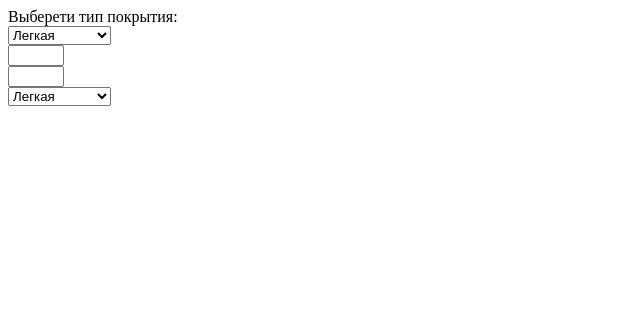
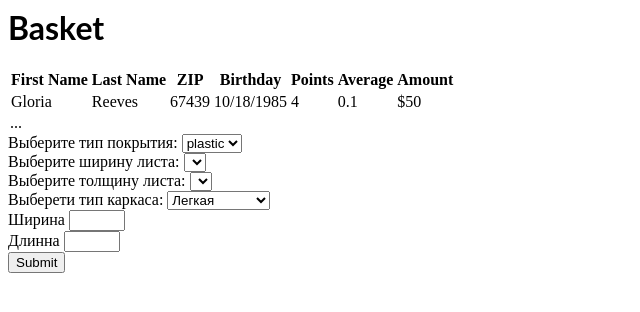
Before and after one commit to aleksei-gazov/calk, a React (Create React App) app: page / in a window 1280 px wide. Shown: the top 312 px of the page, without its empty margins (0-640 px from the left). Built offline with nearby package versions, Linux system fonts and the light colour scheme.

Commit message:
6 files modified, 2 added

```diff
--- a/App.tsx
+++ b/App.tsx
@@ -1,10 +1,15 @@
 import * as React from 'react';
+import Basket from './Basket';
 import { DataInput } from './DataInput';
 import './style.css';
 
+
 export default function App() {
+
+
   return (
     <div>
+      <Basket/>
     <DataInput/>
     </div>
   );
--- /dev/null
+++ b/Basket.tsx
@@ -0,0 +1,36 @@
+import * as React from 'react';
+
+const Basket = () => {
+    return (
+        <div>
+           <h1>Basket</h1>
+           <table >
+	<thead>
+		<tr>
+			<th>First Name</th>
+			<th>Last Name</th>
+			<th>ZIP</th>
+			<th>Birthday</th>
+			<th>Points</th>
+			<th>Average</th>
+			<th>Amount</th>
+		</tr>
+	</thead>
+	<tbody>
+		<tr>
+			<td>Gloria</td>
+			<td>Reeves</td>
+			<td>67439</td>
+			<td>10/18/1985</td>
+			<td>4</td>
+			<td>0.1</td>
+			<td>$50</td>
+		</tr>
+		...
+	</tbody>
+</table>
+        </div>
+    );
+};
+
+export default Basket;
--- a/DataInput.tsx
+++ b/DataInput.tsx
@@ -1,26 +1,110 @@
 import * as React from 'react';
-import { InitialStateType } from './dataReducer';
+import { InitialStateType } from './configReducer';
 import { Input } from './Input';
 import { Selector } from './Selector';
 import { useAppSelector } from './store';
 import './style.css';
+import {useForm} from 'react-hook-form';
+import { InitialDataStateType } from './dataReducer';
 
 export const DataInput = () => {
-  const data = useAppSelector<InitialStateType[]>(state=> state.data)
+  const config = useAppSelector<InitialStateType[]>(state=> state.config)
+  const data = useAppSelector<InitialDataStateType[]>(state=> state.data)
+const [materiallFilter, setMateriallFilter] = React.useState('')
+  const { register, handleSubmit } = useForm()
+  const onSubmit = data => {
+    console.log('data: ', data)
+  }
+let set =new Set( data.map(i=> {
+  if(i.type === 'list') {
+    return i.material
+  }
+}))
+set.delete(undefined)
+let arr =  [...set]
 
-const onSelectValue = () => {
-
+const onSelector = (e) => {
+  setMateriallFilter(e.currentTarget.value)
+  // console.log(e.currentTarget.value)
 }
-
+console.log(materiallFilter)
   return (
     <div>
-      <div>
+     <div>
+<label>Выберите тип покрытия:   </label>
+<select onChange={onSelector}>
+{arr.map(i=> {
+           return (
+<option  value={i} >{i}</option>
+           )
+       })}
+</select>
+</div>
+       <form onSubmit={handleSubmit(onSubmit)}>
+       <div>
+<label>Выберите ширину листа:   </label>
+<select  {...register('width')}>
+{data.map(i=> {
+  if(i.material === materiallFilter) {
+    return (
+      <option  value={i. width} >{i. width}</option>
+                 )}
+       })}
+</select>
+</div>
+       <div>
+<label>Выберите толщину листа:   </label>
+<select  {...register('thickness')}>
+{data.map(i=> {
+  if(i.material === materiallFilter) {
+    return (
+      <option  value={i.thickness} >{i.thickness}</option>
+                 )}
+       })}
+</select>
+</div>
+<div>
+<label>Выберети тип каркаса:   </label>
+<select  {...register('frame')}>
+{config.map(i=> {
+         if(i.type === 'frame') {
+           return (
+<option  value={i.name} >{i.name}</option>
+           )
+         }
+       })}
+</select>
+</div>
+<div>
+         <label>Ширина  </label>
+<input
+  type="number"
+  min={config[1].min}
+  max={config[1].max}
+  name="example"
+  {...register('roof width')}
+/>
+         </div>
+<div>
+<label>Длинна </label>
+<input
+  type="number"
+  min={config[0].min}
+  max={config[0].max}
+  name="exampleRequired"
+  {...register('roof length')}
+/>
+</div>
+<div>
+<input type="submit" />
+</div>
+</form>
+      {/* <div>
       <span>Выберети тип покрытия:</span> <Selector data={data} onSelectValue={onSelectValue}/>
-      </div>
-    <Input />
+      </div>  */}
+    {/* <Input />
     <Input/>
-    <Selector data={data} onSelectValue={onSelectValue}/>
-
+    <Selector data={data} onSelectValue={onSelectValue}/> */}
     </div>
   );
 }
--- a/Input.tsx
+++ b/Input.tsx
@@ -1,5 +1,6 @@
 import * as React from 'react';
 import './style.css';
+
 
 type InpytPropsType = {
   type: string;
@@ -8,9 +9,13 @@ type InpytPropsType = {
 }
 
 export const Input =() => {
+
+
+
   return (
     <div>
-      <input type={'number'} min={10} max={20} />
+
+      {/* <input type={'number'} min={10} max={20} /> */}
     </div>
   );
 }
--- /dev/null
+++ b/configReducer.ts
@@ -0,0 +1,75 @@
+
+
+const initialstate: InitialStateType[] = [
+  {
+    type: "size",
+    key: "length",
+    name: "Длина",
+    min: 5,
+    max: 50,
+    step: 0.2
+  },
+  {
+    type: "size",
+    key: "width",
+    name: "Ширина",
+    min: 5,
+    max: 25,
+    step: 0.2
+  },
+  {
+    type: "frame",
+    key: "light",
+    name: "Легкая",
+    step: 1.2
+  },
+  {
+    type: "frame",
+    key: "standard",
+    name: "Стандартная",
+    step: 1
+  },
+  {
+    type: "frame",
+    key: "strong",
+    name: "Усиленная",
+    step: 0.8
+  },
+  {
+    type: "material",
+    key: "metal",
+    name: "Метал"
+  },
+  {
+    type: "material",
+    key: "plastic",
+    name: "Пластик"
+  },
+  {
+    type: "fix",
+    key: "plastic",
+    name: "Пластик",
+    value: 10
+  },
+  {
+    type: "fix",
+    key: "metal",
+    name: "Металл",
+    value: 5
+  }
+]
+
+export type InitialStateType = {
+  type: string
+    key: string
+    name: string
+    min?: number
+    max?: number
+    step?: number
+    value?: number
+}
+export const configReducer = (state= initialstate, action) => {
+  switch(action.type) {
+    default: return state
+  }
+}
--- a/dataReducer.ts
+++ b/dataReducer.ts
@@ -1,75 +1,152 @@
 
 
-const initialstate: InitialStateType[] = [
+export type InitialDataStateType = {
+  type: string
+  name: string
+  material?: string
+  unit: string
+  width?: number
+  thickness?: number
+  price: number
+}
+
+const initialstate: InitialDataStateType[] = [
   {
-    type: "size",
-    key: "length",
-    name: "Длина",
-    min: 5,
-    max: 50,
-    step: 0.2
+      type: "list",
+      name: "Лист-1 0.5 ширина 1.8м",
+      material: "plastic",
+      unit: "м2",
+      width: 1.8,
+      thickness: 0.5,
+      price: 12
   },
   {
-    type: "size",
-    key: "width",
-    name: "Ширина",
-    min: 5,
-    max: 25,
-    step: 0.2
+      type: "list",
+      name: "Лист-2 0.5 ширина 1.5м",
+      material: "plastic",
+      unit: "м2",
+      width: 1.5,
+      thickness: 0.5,
+      price: 15
   },
   {
-    type: "frame",
-    key: "light",
-    name: "Легкая",
-    step: 1.2
+      type: "list",
+      name: "Лист-3 0.5 ширина 1.2м",
+      material: "plastic",
+      unit: "м2",
+      width: 1.2,
+      thickness: 0.5,
+      price: 15
   },
   {
-    type: "frame",
-    key: "standard",
-    name: "Стандартная",
-    step: 1
+      type: "list",
+      name: "Лист-4 0.7 ширина 1.8м",
+      material: "plastic",
+      unit: "м2",
+      width: 1.8,
+      thickness: 0.7,
+      price: 17
   },
   {
-    type: "frame",
-    key: "strong",
-    name: "Усиленная",
-    step: 0.8
+      type: "list",
+      name: "Лист-5 0.7 ширина 1.5м",
+      material: "plastic",
+      unit: "м2",
+      width: 1.5,
+      thickness: 0.7,
+      price: 20
   },
   {
-    type: "material",
-    key: "metal",
-    name: "Метал"
+      type: "list",
+      name: "Лист-6 0.7 ширина 1.2м",
+      material: "plastic",
+      unit: "м2",
+      width: 1.2,
+      thickness: 0.7,
+      price: 22
+  },
+
+  {
+      type: "list",
+      name: "Лист-7 0.3 ширина 1м",
+      material: "metal",
+      unit: "м2",
+      width: 1,
+      thickness: 0.3,
+      price: 25
   },
   {
-    type: "material",
-    key: "plastic",
-    name: "Пластик"
+      type: "list",
+      name: "Лист-8 0.3 ширина 0.75м",
+      material: "metal",
+      unit: "м2",
+      width: 0.75,
+      thickness: 0.3,
+      price: 20
   },
   {
-    type: "fix",
-    key: "plastic",
-    name: "Пластик",
-    value: 10
+      type: "list",
+      name: "Лист-9 0.3 ширина 0.5м",
+      material: "metal",
+      unit: "м2",
+      width: 0.5,
+      thickness: 0.3,
+      price: 15
   },
   {
-    type: "fix",
-    key: "metal",
-    name: "Пластик",
-    value: 5
+      type: "list",
+      name: "Лист-10 0.5 ширина 1м",
+      material: "metal",
+      unit: "м2",
+      width: 1,
+      thickness: 0.5,
+      price: 30
+  },
+  {
+      type: "list",
+      name: "Лист-11 0.5 ширина 0.75м",
+      material: "metal",
+      unit: "м2",
+      width: 0.75,
+      thickness: 0.5,
+      price: 26
+  },
+  {
+      type: "list",
+      name: "Лист-12 0.5 ширина 0.5м",
+      material: "metal",
+      unit: "м2",
+      width: 0.5,
+      thickness: 0.5,
+      price: 22
+  },
+
+  {
+      type: "pipe",
+      name: "Труба 20х20",
+      unit: "мп",
+      width: 20,
+      price: 18
+  },
+  {
+      type: "pipe",
+      name: "Труба 30х30",
+      unit: "мп",
+      width: 30,
+      price: 18
+  },
+
+  {
+      type: "fix",
+      name: "Саморез",
+      unit: "шт",
+      price: 1.1
   }
 ]
 
-export type InitialStateType = {
-  type: string
-    key: string
-    name: string
-    min?: number
-    max?: number
-    step?: number
-    value?: number
-}
-export const dataReducer = (state= initialstate, action) => {
-  switch(action.type) {
-    default: return state
+export const dataReducer = (state = initialstate, action: any): InitialDataStateType[] => {
+  switch (action.type) {
+
+      default: return state
   }
 }
--- a/package.json
+++ b/package.json
@@ -7,6 +7,7 @@
     "@types/react-dom": "^18.0.2",
     "react": "^18.1.0",
     "react-dom": "^18.1.0",
+    "react-hook-form": "^7.43.8",
     "react-native": ">=0.59",
     "react-redux": "^8.0.5",
     "redux": "^4.2.1"
--- a/store.ts
+++ b/store.ts
@@ -1,8 +1,10 @@
 import { combineReducers, legacy_createStore } from "redux";
+import { configReducer } from "./configReducer";
+import {TypedUseSelectorHook, useDispatch, useSelector} from "react-redux";
 import { dataReducer } from "./dataReducer";
-import {TypedUseSelectorHook, useDispatch, useSelector} from "react-redux";
 
 const rootReducer = combineReducers ({
+  config: configReducer,
   data: dataReducer
 })
 
```
